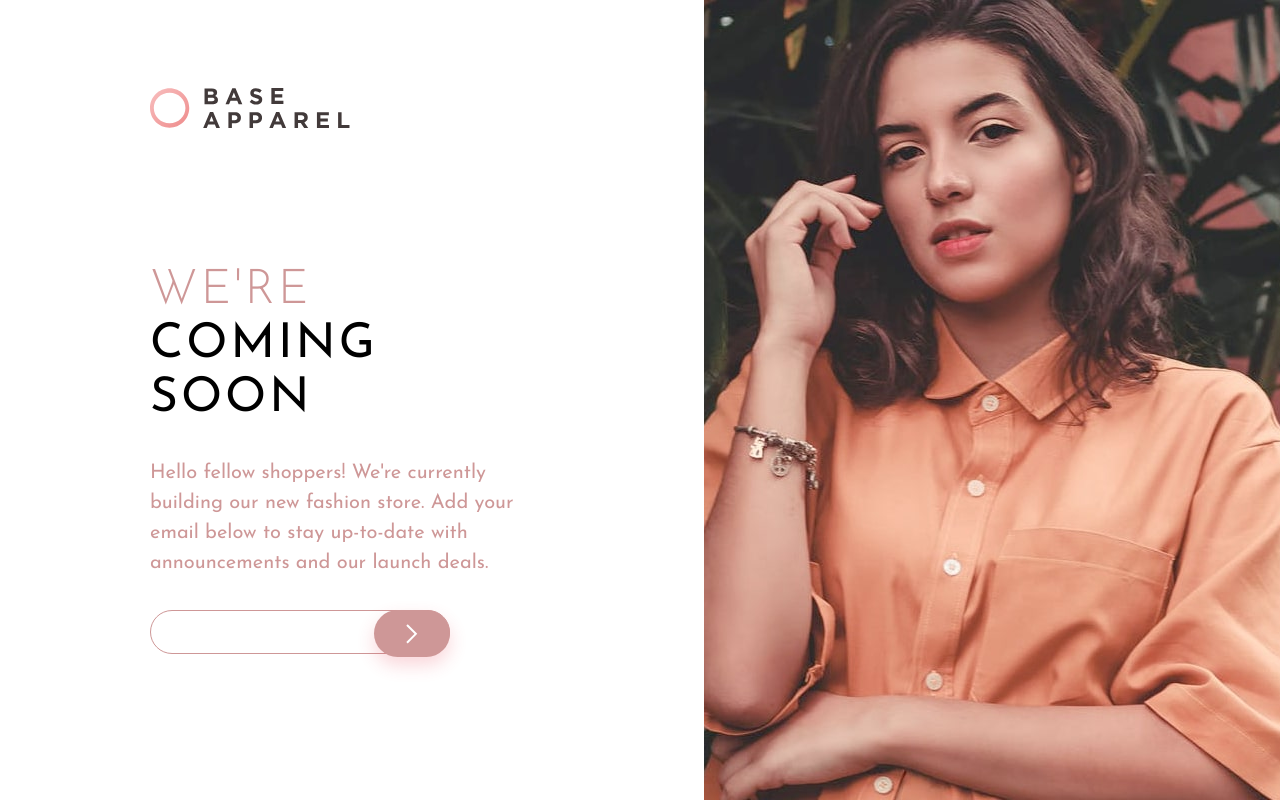
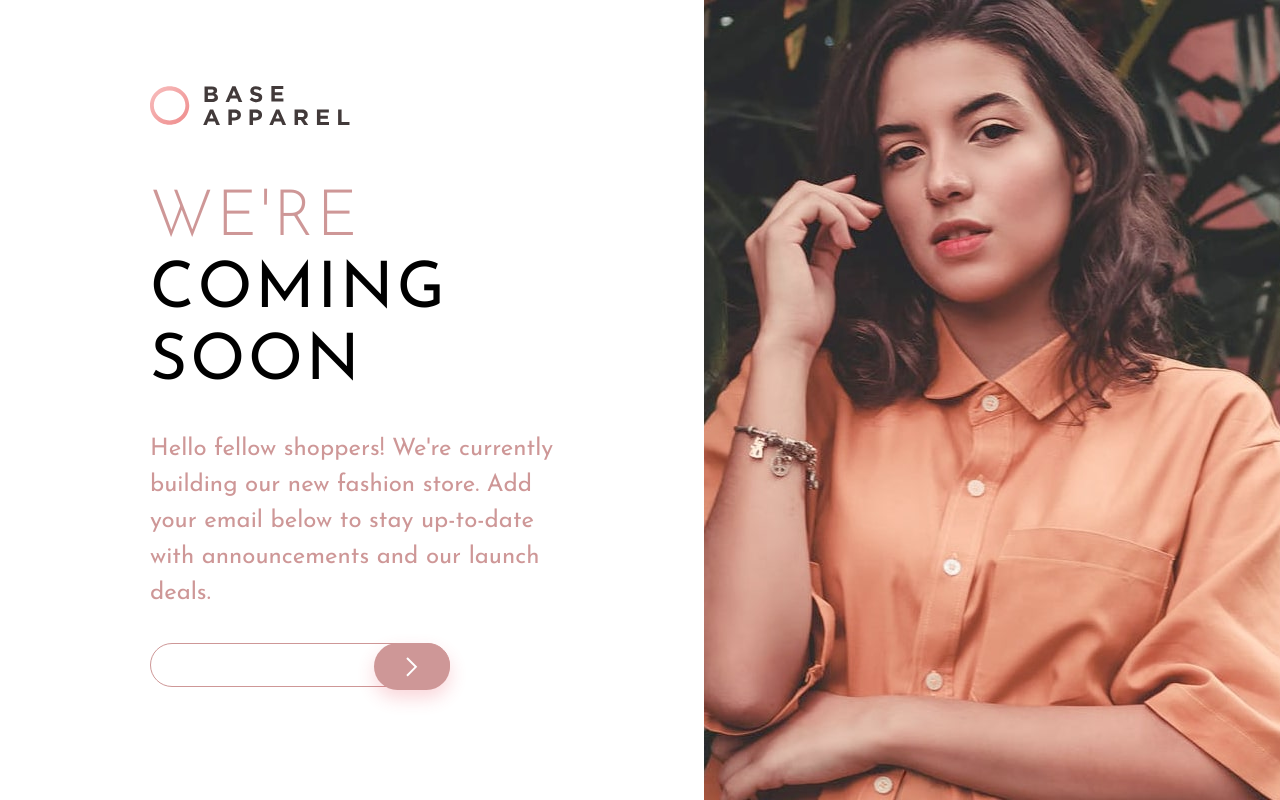
Before and after one commit to olopcodes/base-coming-soon, a plain HTML site: page index.html in a window 1280 px wide. Drawn offline with Linux system fonts and the light colour scheme.

Commit message:
fixed error in styles, and removed padding in text container on desktop

```diff
--- a/style.css
+++ b/style.css
@@ -26,7 +26,6 @@ img {
   display: flex;
   flex-direction: column;
   min-height: 100lvh;
-  background-image: ;
 }
 
 .base-hero-desktop-img {
@@ -134,7 +133,11 @@ form button {
   }
 }
 
-@media screen and (min-width: 988px) {
+@media screen and (min-width: 980px) {
+  body {
+    height: 100lvh;
+  }
+
   .base-header,
   .base-text-container {
     width: 500px;
@@ -144,14 +147,21 @@ form button {
   .base-header {
     justify-content: flex-start;
     padding-left: 3rem;
+    padding-bottom: 0;
   }
 
   .base-text-container {
     text-align: left;
+    padding-top: 0;
   }
 
   .base-text-container h1 {
     text-align: left;
+    font-size: 4rem;
+  }
+
+  .base-text-container p {
+    font-size: 1.5rem;
   }
 
   form {
```
